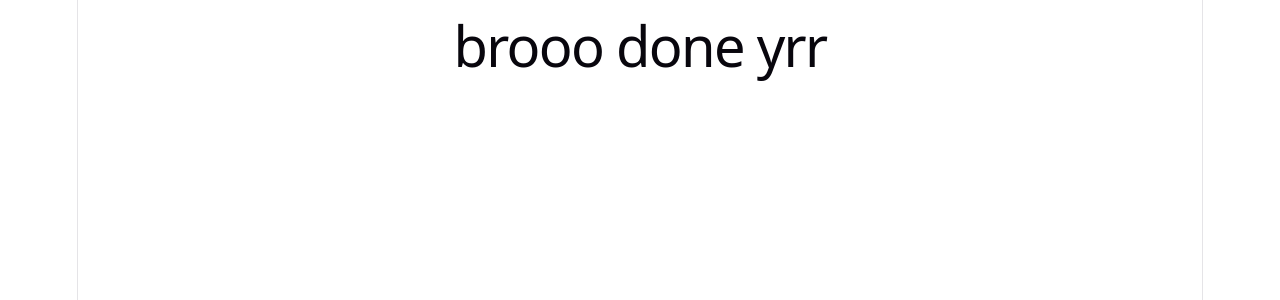
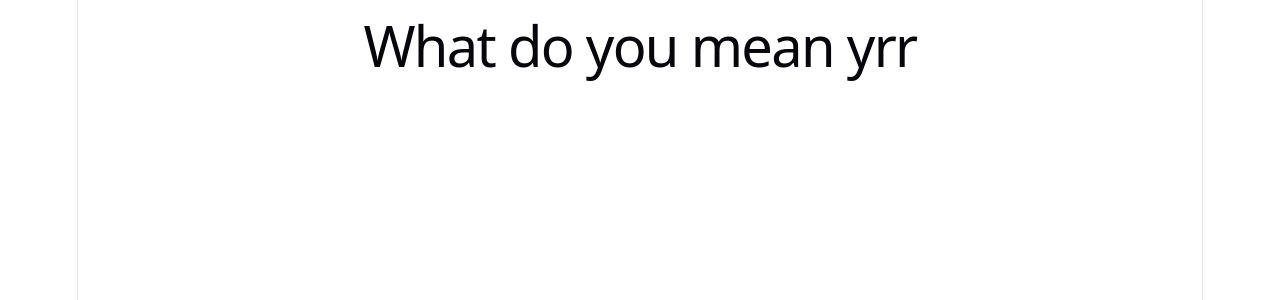
Before and after one commit to sajwan0071/devops_learn, a React (Vite) app: page / in a window 1280 px wide. Shown: the top 300 px of the page. Built offline with nearby package versions, Linux system fonts and the light colour scheme.

Commit message:
first commit

```diff
--- a/src/App.jsx
+++ b/src/App.jsx
@@ -3,8 +3,7 @@ import React from 'react'
 const App = () => {
   return (
     <div>
-      <h1>brooo done yrr</h1>
-
+      <h1>What do you mean yrr</h1>
     </div>
   )
 }
```
